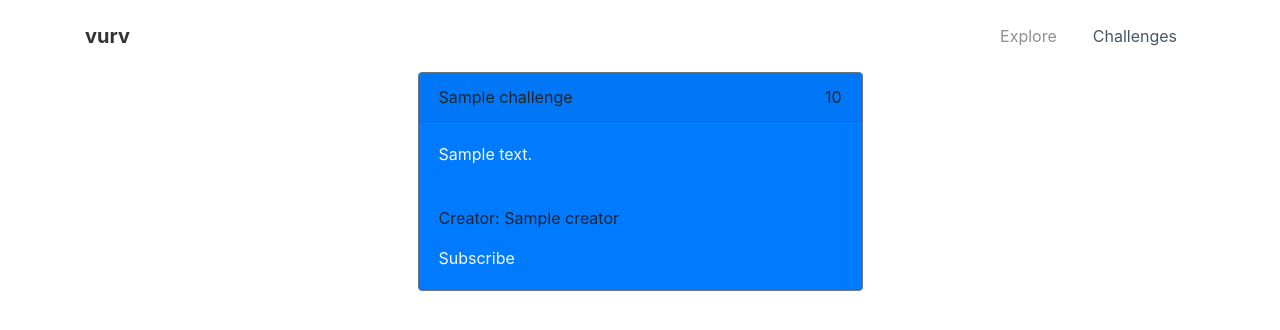
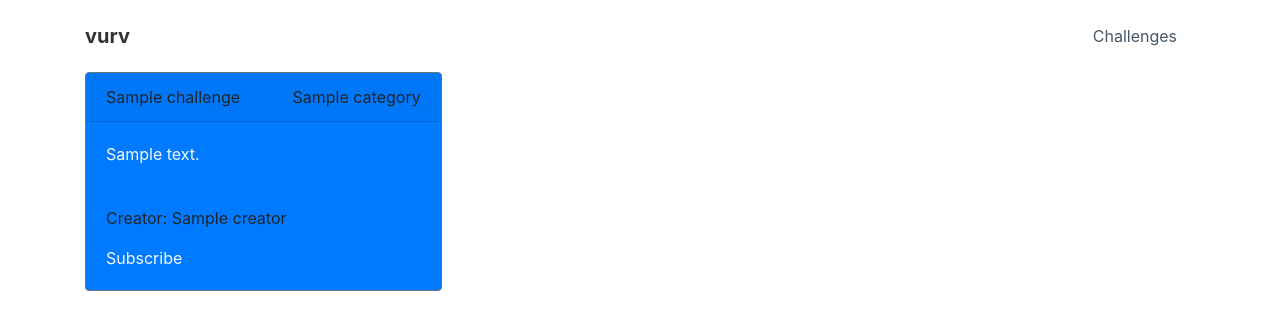
Before and after one commit to NicoleRus/fitness_challenges, a Flask app: page /app/challenges in a window 1280 px wide. Shown: the top 330 px of the page. Run offline with Flask 2, Linux system fonts and the light colour scheme; a database or web service that is not in the repository returns one stand-in record (values such as "Sample title"); parts of the project's set-up code (start-up, migrations or seed data) failed here and were passed over; some libraries are stand-ins or nearby versions.

Commit message:
Fixed cards to use categories

```diff
--- a/FitnessApp/FitnessApp/auth.py
+++ b/FitnessApp/FitnessApp/auth.py
@@ -86,16 +86,17 @@ def show_profile():
 		user_profile = get_profile(g.user['username'])
 		mdb_client = MongoClient()
 		mdb_challenge = mdb_client.fitness_app.challenges
-		for x in user_profile['Subscriptions']:
-			user_profile['Subscriptions'].remove(x)
-			x = mdb_challenge.find_one(ObjectId(x))
-			user_profile['Subscriptions'].insert(0, x)
+		if 'Subscriptions' in user_profile:
+			for x in user_profile['Subscriptions']:
+				user_profile['Subscriptions'].remove(x)
+				x = mdb_challenge.find_one(ObjectId(x))
+				user_profile['Subscriptions'].insert(0, x)
 
-
-		for x in user_profile['Challenges']:
-			user_profile['Challenges'].remove(x)
-			x = mdb_challenge.find_one(ObjectId(x))
-			user_profile['Challenges'].insert(0, x)
+		if 'Challenges' in user_profile:
+			for x in user_profile['Challenges']:
+				user_profile['Challenges'].remove(x)
+				x = mdb_challenge.find_one(ObjectId(x))
+				user_profile['Challenges'].insert(0, x)
 
 		print(user_profile)
 		return render_template('auth/profile.html', user_profile = user_profile)
--- a/FitnessApp/FitnessApp/challenge.py
+++ b/FitnessApp/FitnessApp/challenge.py
@@ -52,14 +52,14 @@ def create():
 
 		cname = request.form['challenge_name']
 		cdesc = request.form['challenge_description']
-		cpoints = request.form['points']
+		category = request.form['Category']
 
 
 		if cname is None:
 			return "fail"
 		elif cdesc is None:
 			return "fail"
-		elif cpoints is None:
+		elif category is None:
 			return "fail"
 		else:
 			mdb_client = MongoClient()
@@ -68,7 +68,7 @@ def create():
 			c = {
 				"Name": cname,
 				"Description": cdesc,
-				"Points": cpoints,
+				"Category": category,
 
 				"Creator": g.user['username']
 				}
--- a/FitnessApp/FitnessApp/templates/challenge/challenges.html
+++ b/FitnessApp/FitnessApp/templates/challenge/challenges.html
@@ -5,25 +5,26 @@
 {%block content%}
 
 <div class="container">
+    <div class="card-columns">
+
+
     {%for x in challenges%}
-    <div class="row">
-        <div class="col-auto col-md-5 offset-md-4 m-auto">
+
             <div class="card bg-primary border-secondary">
-                <div class="card-header">
-                    <span class="float-sm-left">
+                <div class="card-header d-flex">
+                    <span class="mr-auto">
                         {{x.Name}}
                     </span>
-                    <span class="float-sm-right">
-                        {{x.Points}}
+                    <span class="ml-auto">
+                        {{x.Category}}
                     </span>
                 </div>
-                <div class="card-body">
+                <div class="card-body flex-column">
                     <p class="text-light card-text">{{x.Description}}</p><br />
                     <p>Creator: {{x.Creator}}</p><a href={{url_for('rise.subscribe', OID=x['_id'])}} class="card-link text-light">Subscribe</a>
                 </div>
             </div>
-        </div>
-    </div>
+
     <br />
     {%endfor%}
 </div>
--- a/FitnessApp/FitnessApp/templates/challenge/create.html
+++ b/FitnessApp/FitnessApp/templates/challenge/create.html
@@ -11,7 +11,8 @@
                 <h1>Create!</h1>
                 <div class="form-group"><label>Challenge Name</label><input type="text" placeholder="&quot;Running!&quot;, &quot;Jumping&quot;, etc" name="challenge_name" class="form-control form-control-sm" /></div>
                 <div class="form-group"><label>Description</label><input type="text" placeholder="&quot;In this challenge, you...!&quot;" name="challenge_description" class="form-control" /></div>
-                <div class="form-group"><label>Points</label><input type="text" placeholder="&quot;10&quot;, &quot;50&quot;, ... &quot;1000&quot;" name="points" class="form-control" /></div><button class="btn btn-primary btn-sm m-auto" type="submit">Button</button>
+                <div class="form-group"><label>Category</label><input type="text" placeholder="&quot;10&quot;, &quot;50&quot;, ... &quot;1000&quot;" name="Category" class="form-control" />
+                </div><button class="btn btn-primary btn-sm m-auto" type="submit">Button</button>
             </form>
         </div>
     </div>
--- a/FitnessApp/FitnessApp/templates/index.html
+++ b/FitnessApp/FitnessApp/templates/index.html
@@ -14,10 +14,12 @@
             <h1 class="text-center"><span>vurv</span></h1>
             <p class="text-center">Challenge your friends. Challenge yourself.</p>
         </div>
+        {%if not g.user%}
         <div class="buttons">
             <a class="btn btn-primary" role="button" href={{url_for('auth.login')}}>Login</a>
             <a class="btn btn-light" role="button" href={{url_for('auth.register')}}>Register</a>
         </div>
+        {%endif%}
     </div>
 </div>
 <div class="highlight-red">
--- a/FitnessApp/FitnessApp/templates/layout.html
+++ b/FitnessApp/FitnessApp/templates/layout.html
@@ -20,11 +20,10 @@
                 <div class="collapse navbar-collapse"
                      id="navcol-1">
                     <ul class="nav navbar-nav ml-auto">
-                        <li class="nav-item" role="presentation"><a class="nav-link active" href="#">Explore</a></li>
                         <li class="nav-item" role="presentation"><a class="nav-link" href={{url_for('rise.see_challenges')}}>Challenges</a></li>
                         {% if g.user %}
                         <li class="nav-item" role="presentation"><a class="nav-link" href={{url_for('auth.show_profile')}}>Profile</a></li>
-                        <li class="nav-item" role="presentation"><a class="nav-link" href="#">Log Out</a></li>
+                        <li class="nav-item" role="presentation"><a class="nav-link" href={{url_for('auth.logout')}}>Log Out</a></li>
 
                         {%else%}
                         {%endif%}
--- a/FitnessApp/requirements.txt
+++ b/FitnessApp/requirements.txt
@@ -1,3 +1,2 @@
 Flask>1
 pymongo>3
-math > 1
```
Also changed, not shown: FitnessApp/FitnessApp/templates/auth/profile.html (+6 -5 lines), FitnessApp/instance/FitnessApp.sqlite.
